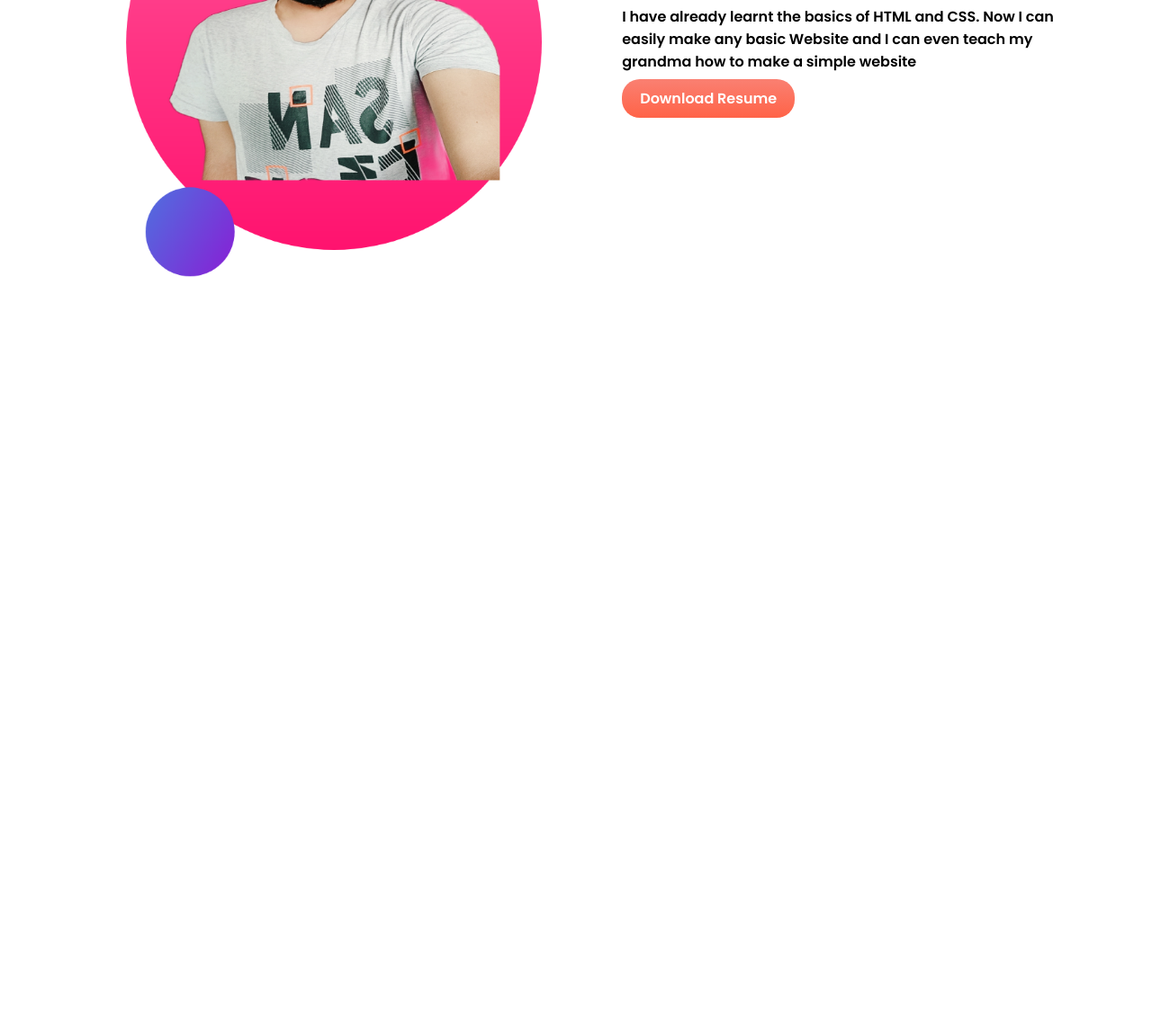
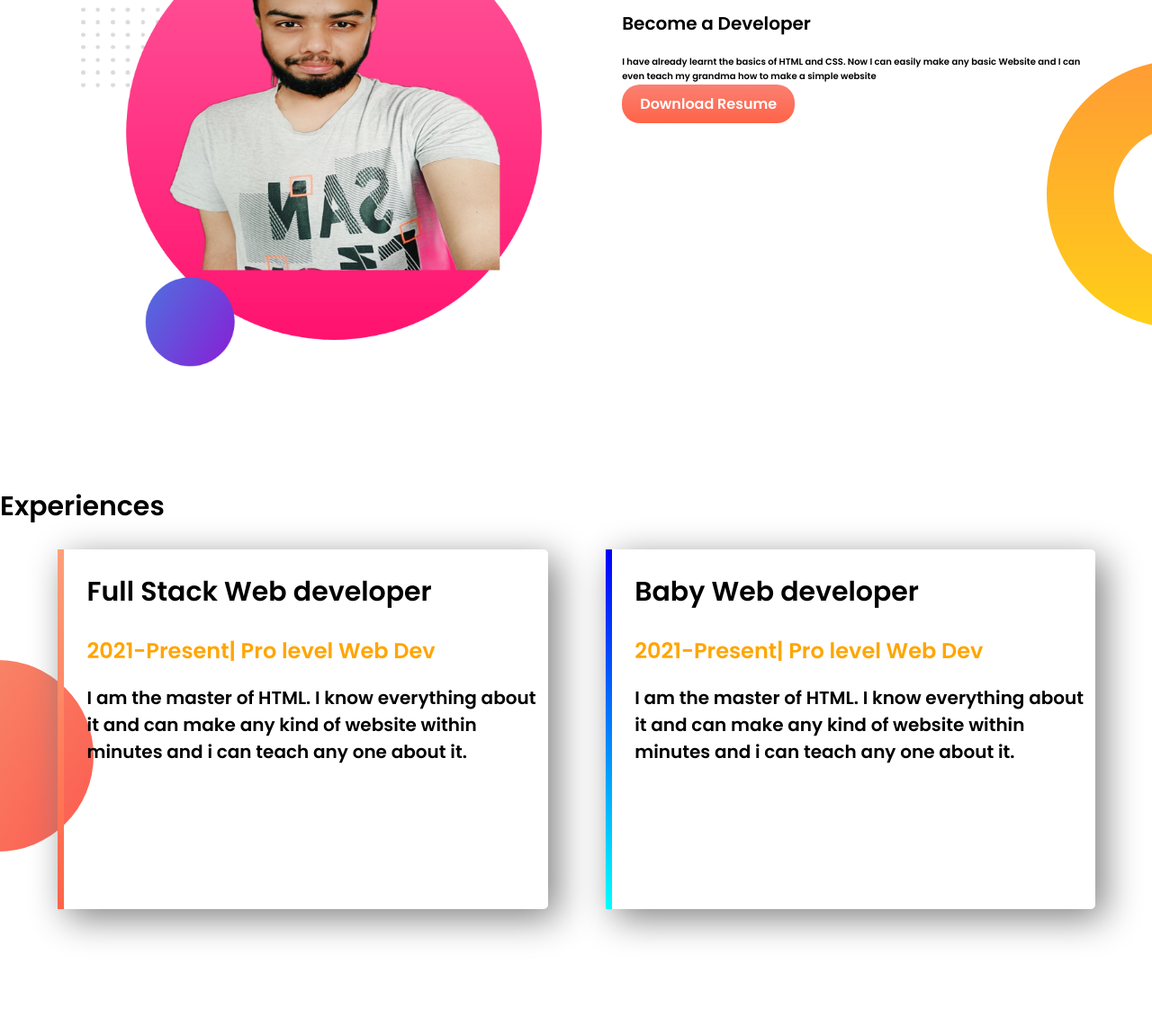
Before and after one commit to iamshimul16/web-portfolio, a plain HTML site: page index.html in a window 1280 px wide. Shown: the part 684-1825 px from the top of the page at 90% size. Before the commit the page ends 999 px from the top, so only its background shows below. Drawn offline with Linux system fonts and the light colour scheme.

Commit message:
third-edition

```diff
--- a/index.html
+++ b/index.html
@@ -19,12 +19,23 @@
                     <img src="images/profile.png" alt="">
 
             </div></section>
-        </section class="bottom-banner"><div class="second-half-width"><img src="images/profile2.png" alt=""></div>
-    <div class="second-half-width"><h1>Dream Big</h1>
-    <h3>Become a Developer</h3>
-<p>I have already learnt the basics of HTML and CSS. Now I can easily make any basic Website and I can even teach my grandma how to make a simple website</p>
-<a class="link-button" target="_blank" href="https://drive.google.com/file/d/1a4yhIpH0mRcpho3RkmAdZjPJj-DitpyZ/view?usp=sharing/">Download Resume</a>
-</div></section>
+                <section class="bottom"> <div class="second-half-width"><img src="images/profile2.png" alt=""></div>
+            <div class="second-half-width"><h1>Dream Big</h1>
+            <h3>Become a Developer</h3>
+        <p>I have already learnt the basics of HTML and CSS. Now I can easily make any basic Website and I can even teach my grandma how to make a simple website</p>
+        <a class="link-button" target="_blank" href="https://drive.google.com/file/d/1a4yhIpH0mRcpho3RkmAdZjPJj-DitpyZ/view?usp=sharing/">Download Resume</a>
+        </div></section>
+        <section class="experience-area">
+            <h1>Experiences</h1>
+            <div id="full-stack" class="box">
+                <h1>Full Stack Web developer</h1>
+                <h2 class="name-highlight">2021-Present| Pro level Web Dev</h2>
+                <h3>I am the master of HTML. I know everything about it and can make any kind of website within minutes and i can teach any one about it.</h3>
+            </div>
+            <div id="baby-stack" class="box"><h1>Baby Web developer</h1>
+                <h2 class="name-highlight">2021-Present| Pro level Web Dev</h2>
+                <h3>I am the master of HTML. I know everything about it and can make any kind of website within minutes and i can teach any one about it.</h3></div>
+        </section>
 
 </body>
 </html>
--- a/style.css
+++ b/style.css
@@ -4,7 +4,10 @@ body{
     font-family: 'Poppins', sans-serif;
 }
 h1{
-    font-size: 50px;
+    font-size: 30px;
+}
+h3{
+    font-size: 20px;
 }
 .name-highlight{
     color: orange;
@@ -24,6 +27,7 @@ h1{
 }
 section{
     height: 500px;
+    padding-bottom: 100px;
 }
 .link-button{
     text-decoration: none;
@@ -39,6 +43,34 @@ section{
     margin-left:5%;
     padding-left: 2%;
 }
-.second-half-width img{
-    width: 100%;
-   }
+.second-half-width img{width: 100%;}
+p{
+    font-size: 10px;
+}
+.bottom{
+    background-image: url("images/bottom-banner.png");
+    background-position: right;
+    background-repeat: no-repeat;
+}
+.box{
+    box-shadow:  10px 10px 40px gray;
+    width: 40%;
+    float: left;
+    margin-left:5%;
+    padding-left: 2%;
+    border-radius: 5px;
+    height: 80%;
+}
+.experience-area{
+    background-image: url("images/exp-bg.png");
+    background-repeat: no-repeat;
+    background-position: left;
+}
+#full-stack{
+ border-left: 7px solid;
+ border-image: linear-gradient(180deg,lightsalmon,tomato);
+border-image-slice: 1;
+}
+#baby-stack{border-left: 7px solid;
+    border-image: linear-gradient(180deg,blue,cyan);
+    border-image-slice: 1;}
```
Also changed, not shown: images/bottom-banner.png (renamed from images/dream-bg.png).
